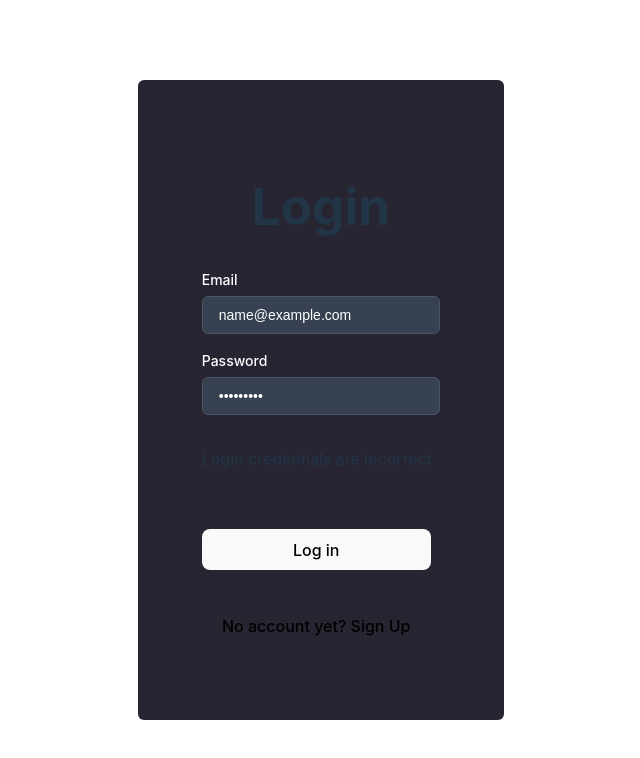
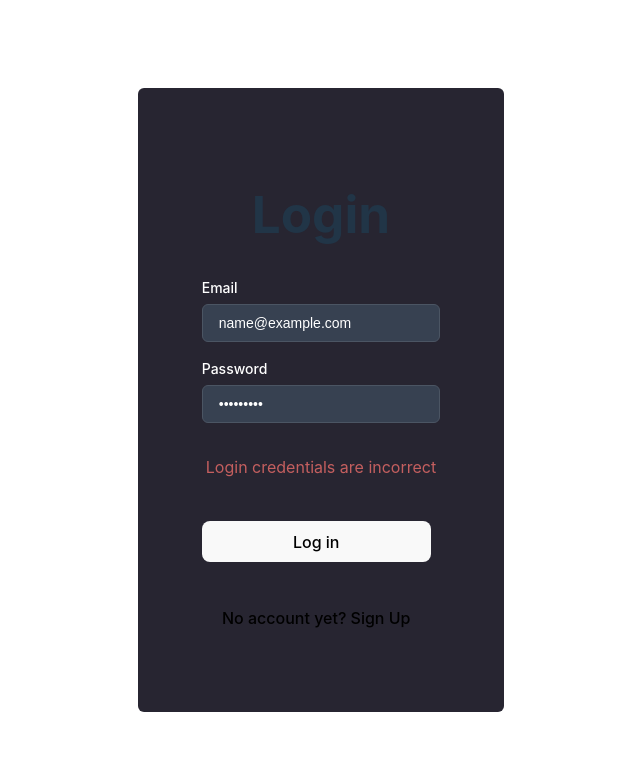
Before and after one commit to miofri/s-psql-fe, a React (Vite) app: page / in a window 1280 px wide. Both pictures are taken after typing "name@example.com", "Sample123" into the empty fields and a click on the button "Log in". Shown: the top 758 px of the page, without its empty margins (319-959 px from the left). Built offline with nearby package versions, Linux system fonts and the light colour scheme; no server answers.

Commit message:
changed p to Styled.ErrorText. Changed styling for register button

```diff
--- a/src/components/Main.tsx
+++ b/src/components/Main.tsx
@@ -57,7 +57,11 @@ export const Main = () => {
 					defaultValue={formState?.password}
 					handleChange={(e) => handleInputChange(e, setFormState)}
 				/>
-				{toggleLoginError ? <p>Login credentials are incorrect</p> : <></>}
+				{toggleLoginError ? (
+					<Styled.ErrorText>Login credentials are incorrect</Styled.ErrorText>
+				) : (
+					<></>
+				)}
 				<Styled.ButtonGroup>
 					<Styled.LoginButton $nobg={false} type="submit" disabled={isLoading}>
 						{isLoading ? `Logging in...` : `Log in`}
--- a/src/styles/styles.tsx
+++ b/src/styles/styles.tsx
@@ -122,10 +122,17 @@ export const ButtonGroup = styled.div`
 
 export const LoginButton = styled.button<{ $nobg: boolean }>`
 	background-color: ${(props) => (props.$nobg ? 'transparent' : 'auto')};
+	transition: 0.5s;
+	&:focus,
+	&:hover {
+		border-color: ${(props) => (props.$nobg ? 'transparent' : 'auto')};
+		color: ${(props) => (props.$nobg ? '#bebbe6' : '#ffffff')};
+	}
 `;
 
 export const ErrorText = styled.p`
 	text-align: center;
+	margin-bottom: 0;
 	color: #c45f5f;
 `;
 
```
Also changed, not shown: 1 other file (tests, documents, lock files or other folders).
